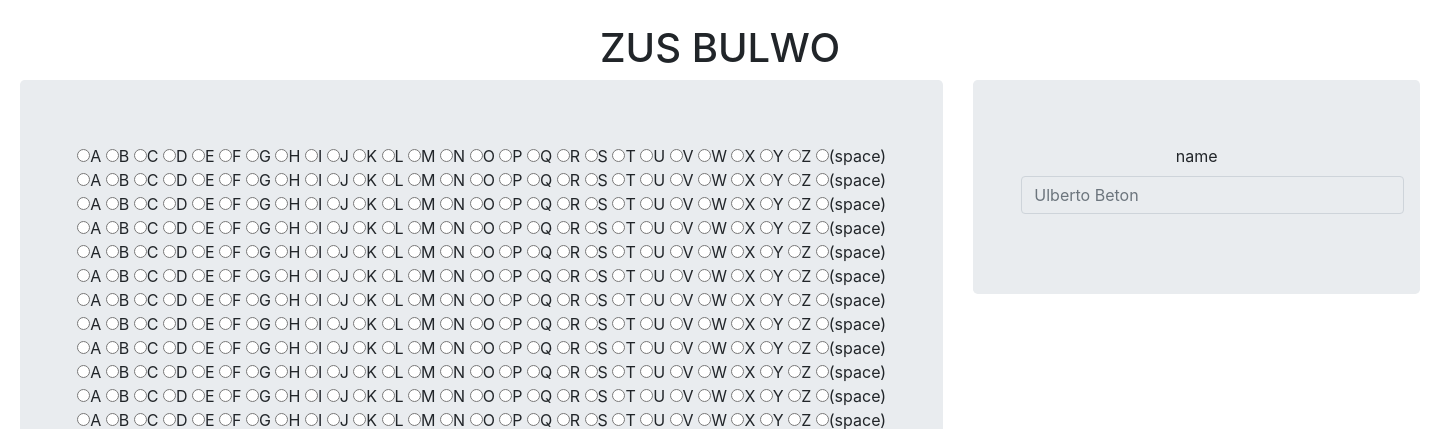
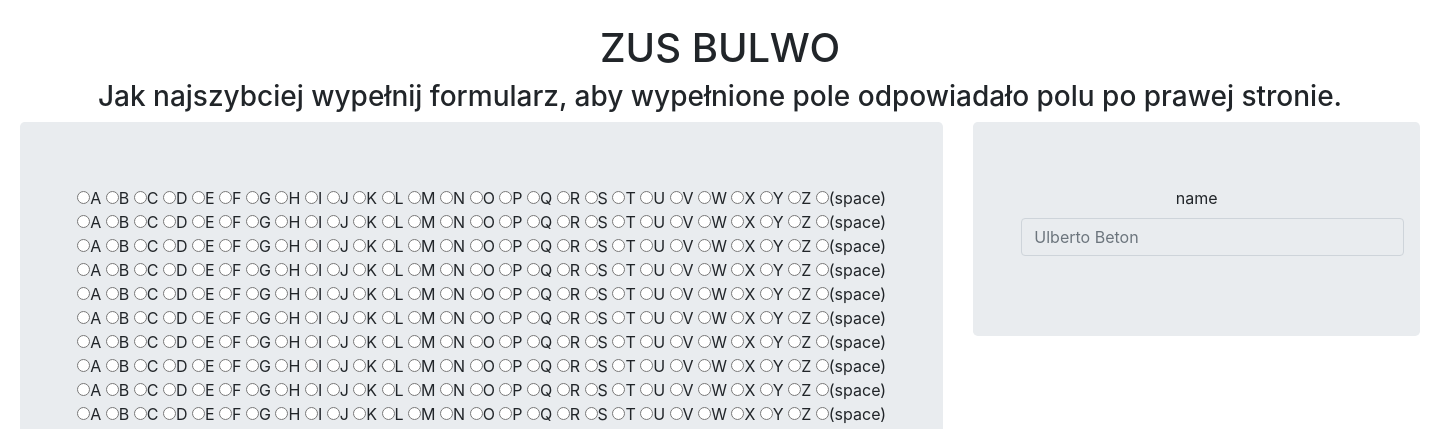
Before and after one commit to nazywam/TBD, a Flask app: page / in a window 1440 px wide. Shown: the part 16-445 px from the top of the page. Run offline with Flask 2, Linux system fonts and the light colour scheme; some libraries are stand-ins or nearby versions.

Commit message:
instrukcja dodana

```diff
--- a/templates/index.html
+++ b/templates/index.html
@@ -61,6 +61,7 @@
 <nav class="navbar navbar-expand-md navbar-dark bg-dark mb-4"> </nav>
 
 <h1> ZUS BULWO </h1>
+<h3> Jak najszybciej wypełnij formularz, aby wypełnione pole odpowiadało polu po prawej stronie. </h3>
 
 <div id="SiteBody">
 
```
